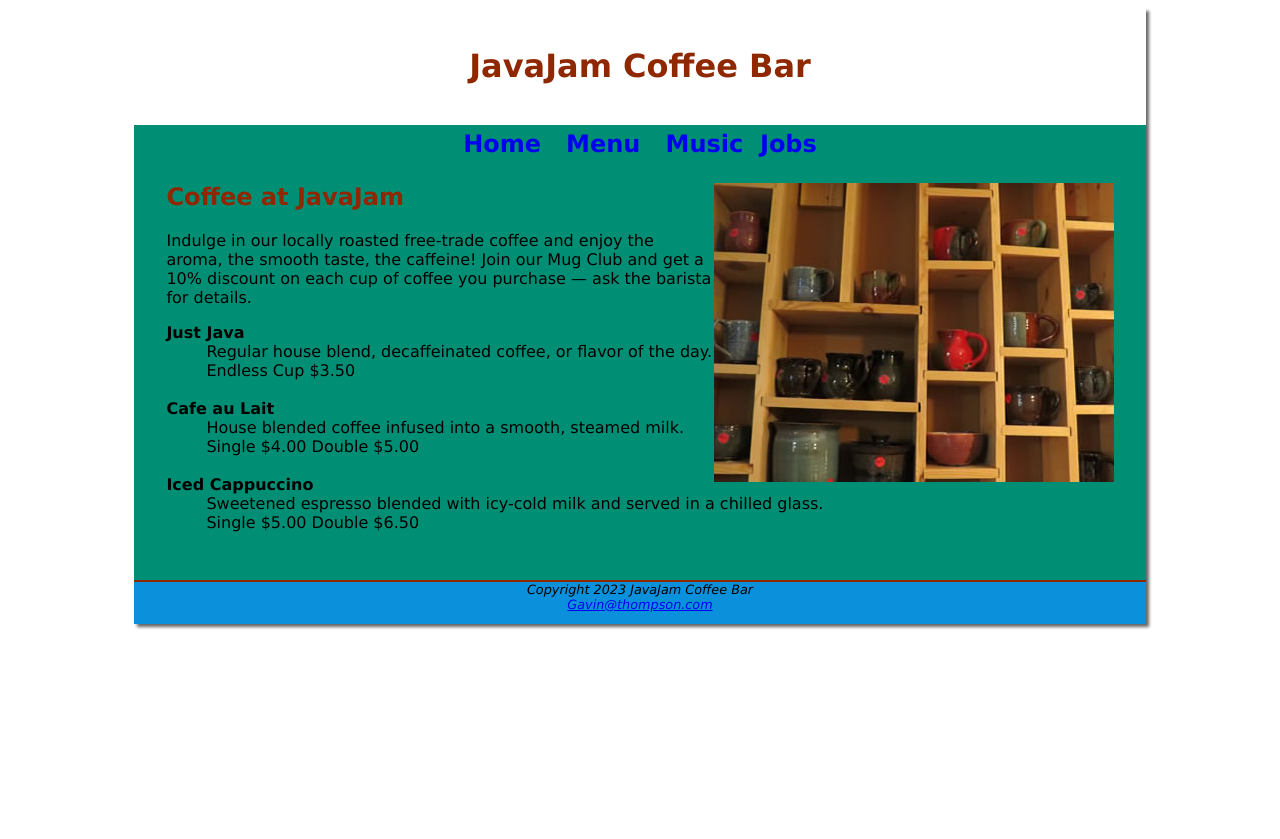
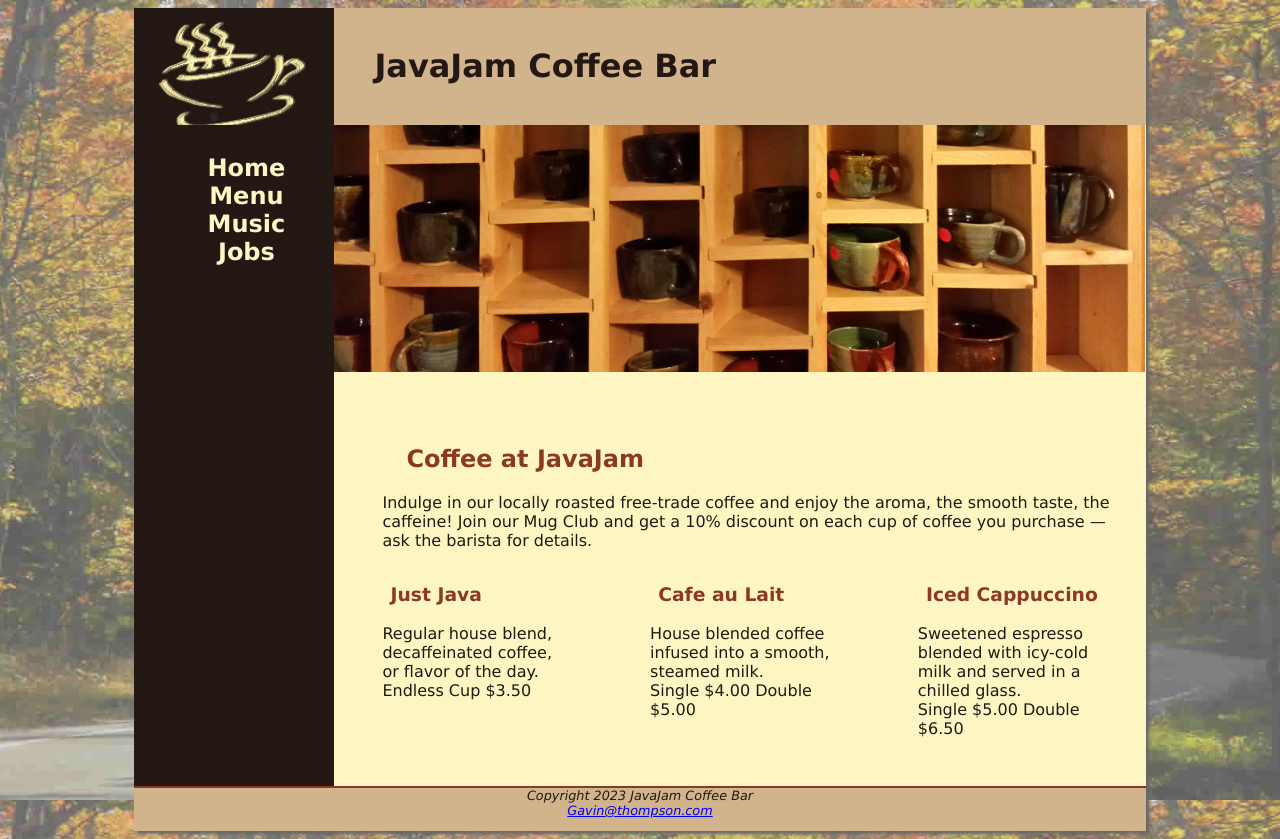
Before and after one commit to Gthompson1/Gthompson1.github.io, a plain HTML site: page javajam/menu.html in a window 1280 px wide. Before the commit the page ends 800 px from the top, so only its background shows below. Drawn offline with Linux system fonts and the light colour scheme.

Commit message:
homework push

```diff
--- a/javajam/javajam.css
+++ b/javajam/javajam.css
@@ -1,29 +1,52 @@
+* {
+    box-sizing: border-box;
+}
+
 body {
-    background-color: #ffffff;
-    background-image: url(images/faderoad50.jpg);
+    background-color: #FCEBB6;
+    background-image: url(images/fadedroad50.jpg);
     background-repeat: no-repeat;
     background-size: cover;
     background-attachment: fixed;
-    color: #000000;
+    color: #221811;
     font-family: Verdana, Arial, sans-serif;
 }
 
 header {
-    background-color: #ffffff;
-    color: #8F2700;
-    text-align: center;
+    background-color: #D2B48C;
+    background-image: url(images/coffeelogo.jpg);
+    background-repeat: no-repeat;
+    color: #231814;
+    padding-left: 240px;
     padding-top: 5px;
     padding-bottom: 5px;
 }
 
+header a {
+    text-decoration: none;
+}
+
+header a:link {
+    color: #231814
+}
+
+header a:visited {
+    color: #231814;
+}
+
+header a:hover {
+    color: #FEF6c2;
+}
+
 #wrapper {
-    background-color: #008F75;
+    background-color: #231814;
     margin-left: auto;
     margin-right: auto;
     width: 80%;
     min-width: 900px;
     max-width: 1280px;
     box-shadow: 3px 3px 3px #676767;
+    padding: 0;
 }
 
 nav {
@@ -32,10 +55,24 @@ nav {
     font-size: 1.5em;
     padding-top: 5px;
     padding-bottom: 5px;
+    width: 200px;
+    float: left;
 }
 
 nav a {
     text-decoration: none;
+}
+
+nav a:link {
+    color: #FEF6c2
+}
+
+nav a:visited {
+    color: #D2B48C
+}
+
+nav a:hover {
+    color: #CC9933
 }
 
 h1 {
@@ -43,30 +80,46 @@ h1 {
 }
 
 h2 {
-    color: #8F2700;
+    color: #8c3826;
 }
 
 h3 {
-    color: #8F2700;
+    color: #8c3826;
 }
 
 h4 {
-    background-color: #008F75;
+    background-color: #D2B48C;
     font-size: 1.2em;
     padding-left: .5em;
-    padding-bottom: .25em;
+    padding-bottom: 0;
+    text-transform: uppercase;
+    border-bottom: 1px solid #221811;
+    clear: left;
 }
 
 main {
+    background-color: #FEF6c2;
     display: block;
-    padding-left: 2em;
-    padding-right: 2em;
-    padding-bottom: 2em;
+    padding: 0 0 2em 0;
+    margin-left: 200px;
+    overflow: auto;
 }
 
 .details {
     padding-left: 20%;
     padding-right: 20%;
+    overflow: auto;
+}
+
+.onethird {
+    float: left;
+    width: 33%;
+}
+
+.floatleft {
+    float: left;
+    padding-right: 2em;
+    padding-bottom: 2em;
 }
 
 img {
@@ -79,14 +132,34 @@ img {
     height: 300px;
     background-image: url(images/hero.jpg);
     background-repeat: no-repeat;
-    background-size: cover;
+    background-size: 100%;
+}
+
+#heromugs {
+    height: 300px;
+    background-image: url(images/heromugs.jpg);
+    background-repeat: no-repeat;
+    background-size: 100%;
+
+}
+
+#heroguitar {
+    height: 300px;
+    background-image: url(images/heroguitar.jpg);
+    background-repeat: no-repeat;
+    background-size: 100%;
+}
+
+main h2, h3, h4, p, div, ul, dl {
+    padding-left: 3em;
+    padding-right: 2em;
 }
 
 footer {
-    background-color: #0B91DB;
+    background-color: #D2B48C;
     font-size: .8em;
     text-align: center;
     font-style: italic;
     padding-bottom: 1em;
-    border-top: 2px solid #8F2700;
+    border-top: 2px solid #8c3826;
 }
--- a/javajam/menu.html
+++ b/javajam/menu.html
@@ -18,31 +18,35 @@
 <body>
     <div id="wrapper">
         <header>
-            <h1>JavaJam Coffee Bar</h1>
+            <h1> <a href="index.html">JavaJam Coffee Bar</a> </h1>
         </header>
         <nav>
-            <a href="index.html">Home</a> &nbsp;
-            <a href="menu.html">Menu</a> &nbsp;
-            <a href="music.html">Music</a>&nbsp;
-            <a href="jobs.html">Jobs</a>
+            <ul>
+                <li><a href="index.html">Home</a></li>
+                <li><a href="menu.html">Menu</a></li>
+                <li><a href="music.html">Music</a></li>
+                <li><a href="jobs.html">Jobs</a></li>
+            </ul>
         </nav>
         <main>
-            <img src="images/mugs.jpg" alt="coffee Mugs" align="right" width="400" height="299">
+            <div id="heromugs">
+            </div>
             <h2>Coffee at JavaJam</h2>
             <p>Indulge in our locally roasted free-trade coffee and enjoy the aroma, the smooth taste,
                 the caffeine! Join our Mug Club and get a 10% discount on each cup of coffee you
                 purchase &mdash; ask the barista for details.</p>
-            <dl>
-                <dt><strong>Just Java</strong></dt>
-                <dd> Regular house blend, decaffeinated coffee, or flavor of the day.
-                    <br>Endless Cup $3.50</dd>
-                <dt><strong> <br> Cafe au Lait</strong></dt>
-                <dd>House blended coffee infused into a smooth, steamed milk.
-                    <br> Single $4.00 Double $5.00</dd>
-                <dt><strong> <br> Iced Cappuccino </strong></dt>
-                <dd>Sweetened espresso blended with icy-cold milk and served in a chilled glass.
-                    <br>Single $5.00 Double $6.50</dd>
-            </dl>
+            <section class="onethird">
+                <h3>Just Java</h3>
+                <p>Regular house blend, decaffeinated coffee, or flavor of the day.<br>Endless Cup $3.50</p>
+            </section>
+            <section class="onethird">
+                <h3>Cafe au Lait</h3>
+                <p>House blended coffee infused into a smooth, steamed milk.<br> Single $4.00 Double $5.00</p>
+            </section>
+            <section class="onethird">
+                <h3>Iced Cappuccino</h3>
+                <p>Sweetened espresso blended with icy-cold milk and served in a chilled glass.<br>Single $5.00 Double $6.50</p>
+            </section>
         </main>
         <footer>
             Copyright 2023 JavaJam Coffee Bar <br>
```
Also changed, not shown: javajam/index.html (+9 -7 lines), javajam/music.html (+11 -7 lines), javajam/images/coffeelogo.jpg (added), javajam/images/heroguitar.jpg (added), javajam/images/heromugs.jpg (added).
